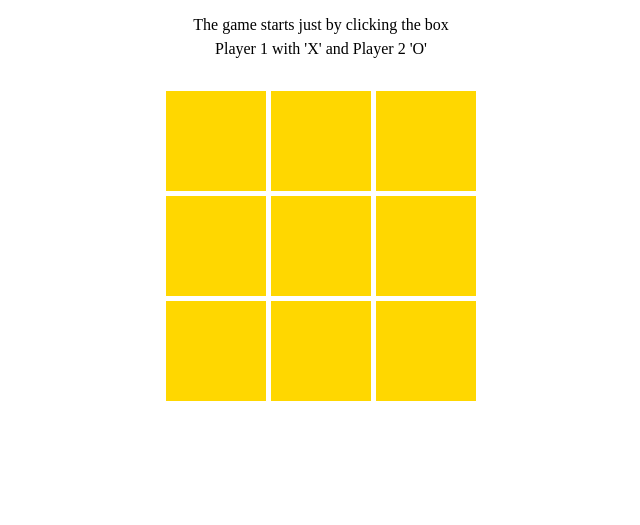
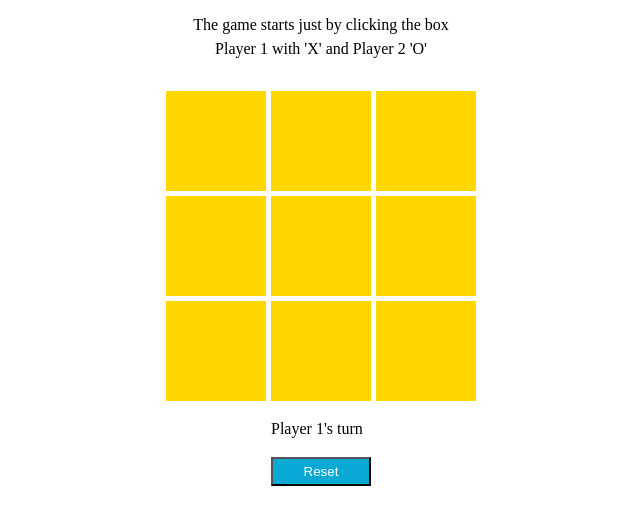
Before and after one commit to yihune21/tic_tac_toe, a plain HTML site: page index.html in a window 1280 px wide. Shown: the part 85-610 px from the top of the page, without its empty margins (319-959 px from the left). Drawn offline with Linux system fonts and the light colour scheme.

Commit message:
build reset button

```diff
--- a/css/styles.css
+++ b/css/styles.css
@@ -15,18 +15,20 @@ p {
   display: grid;
   grid-template-columns: repeat(3, 1fr);
   grid-template-rows: repeat(3, 1fr);
-  width: 10rem;
-  height: 10rem;
-  background-color: gold;
+
   gap: 0.5rem;
   justify-content: center;
   align-items: center;
 }
 .game__board_item {
+  background-color: gold;
+  width: 10rem;
+  height: 10rem;
   cursor: pointer;
 }
 .game__board_item:hover {
   background-color: #fff;
+  z-index: 1;
 }
 .game__title {
   font-size: 4rem;
@@ -40,3 +42,11 @@ p {
   margin-top: 0;
   margin-bottom: 3rem;
 }
+.game__reset {
+  background-color: #0aa9d5;
+  width: 10rem;
+  padding: 0.5rem;
+  text-align: center;
+  color: #fff;
+  cursor: pointer;
+}
--- a/index.html
+++ b/index.html
@@ -22,6 +22,10 @@
         <div class="game__board game__board_item"></div>
         <div class="game__board game__board_item"></div>
       </div>
+      <div>
+        <p class="game__status">Player 1's turn</p>
+        <button class="game__reset">Reset</button>
+      </div>
     </div>
   </body>
 </html>
```
